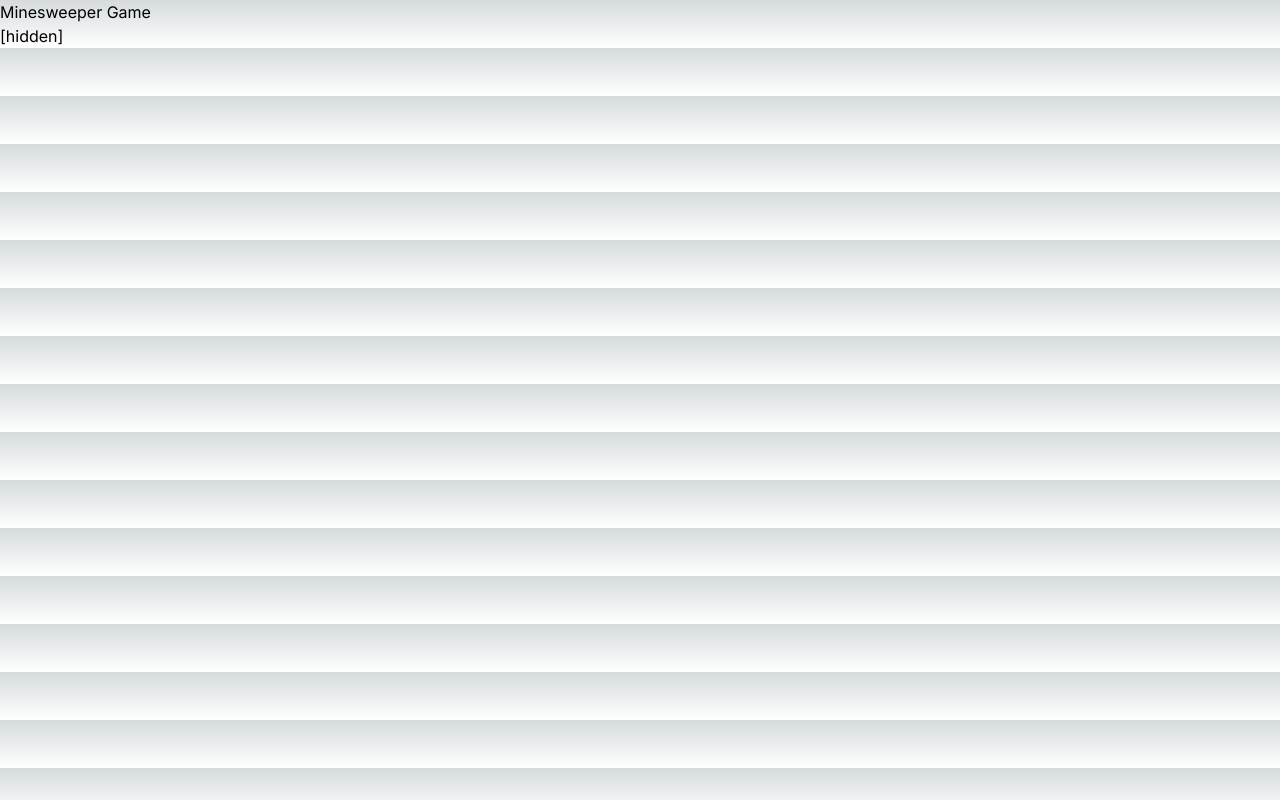
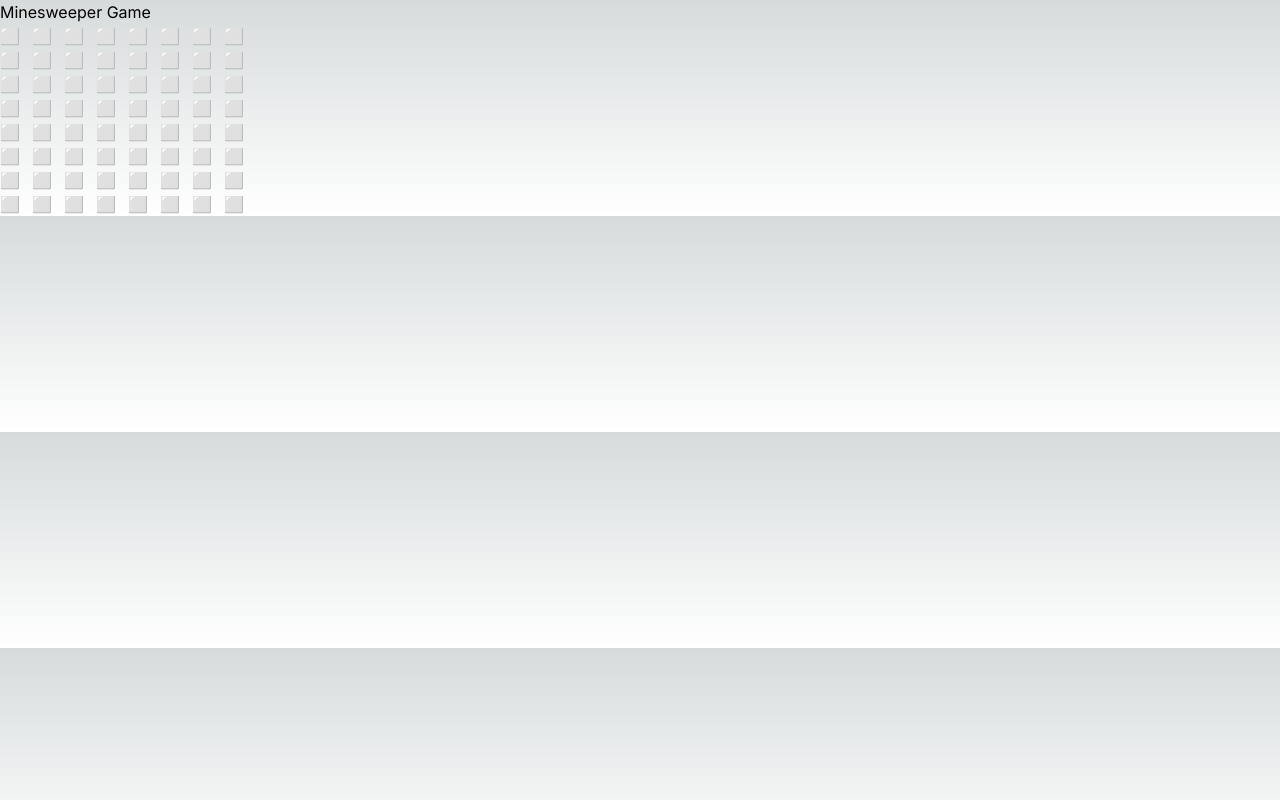
Before and after one commit to Waldo000000/minesweeper-multiplayer, a Next.js app: page /game in a window 1280 px wide. Built offline with nearby package versions, Linux system fonts and the light colour scheme.

Commit message:
Grid of cells (initialization; reveal-all on lose; improved cell graphics; encapsulate logic in MinesweeperGame)

```diff
--- /dev/null
+++ b/app/game/lib/minesweeper-game.tsx
@@ -0,0 +1,129 @@
+export type Cell = {
+    isMine: boolean;
+    isRevealed: boolean;
+    isFlagged: boolean;
+    neighbouringMines: number;
+};
+
+type Board = Cell[][];
+
+export type State = {
+    board: Board;
+};
+
+export class MinesweeperGame {
+    private rows: number;
+    private cols: number;
+    private totalMines: number;
+    private onStateChangeCallback: (state: State) => void;
+
+    private state: State;
+
+    constructor(rows: number, cols: number, totalMines: number, onStateChangeCallback: (state: State) => void) {
+        this.rows = rows;
+        this.cols = cols;
+        this.totalMines = totalMines;
+        this.onStateChangeCallback = onStateChangeCallback;
+
+        this.state = {
+            board: this.createBoard()
+        };
+        this.placeMines();
+        this.calculateneighbouringMines();
+        this.onStateChanged();
+    }
+
+    private createBoard(): Board {
+        const board: Board = [];
+
+        for (let row = 0; row < this.rows; row++) {
+            const newRow: Cell[] = [];
+            for (let col = 0; col < this.cols; col++) {
+                newRow.push({
+                    isMine: false,
+                    isRevealed: false,
+                    isFlagged: false,
+                    neighbouringMines: 0
+                });
+            }
+            board.push(newRow);
+        }
+
+        return board;
+    }
+
+    private placeMines(): void {
+        let minesToPlace = this.totalMines;
+
+        while (minesToPlace > 0) {
+            const randomRow = Math.floor(Math.random() * this.rows);
+            const randomCol = Math.floor(Math.random() * this.cols);
+
+            if (!this.state.board[randomRow][randomCol].isMine) {
+                this.state.board[randomRow][randomCol].isMine = true;
+                minesToPlace--;
+            }
+        }
+    }
+
+    private calculateneighbouringMines(): void {
+        for (let row = 0; row < this.rows; row++) {
+            for (let col = 0; col < this.cols; col++) {
+                if (!this.state.board[row][col].isMine) {
+                    let count = 0;
+
+                    for (let i = -1; i <= 1; i++) {
+                        for (let j = -1; j <= 1; j++) {
+                            const newRow = row + i;
+                            const newCol = col + j;
+
+                            if (
+                                newRow >= 0 &&
+                                newRow < this.rows &&
+                                newCol >= 0 &&
+                                newCol < this.cols &&
+                                this.state.board[newRow][newCol].isMine
+                            ) {
+                                count++;
+                            }
+                        }
+                    }
+
+                    this.state.board[row][col].neighbouringMines = count;
+                }
+            }
+        }
+    }
+
+    revealCell = (row: number, col: number) => {
+        const cell = this.state.board[row][col];
+        if (!cell.isRevealed) {
+            cell.isRevealed = true;
+            if (cell.isMine) {
+                this.revealAll();
+            }
+        }
+        this.onStateChanged();
+    }
+
+    flagCell = (row: number, col: number) => {
+        const cell = this.state.board[row][col];
+        if (!cell.isRevealed) {
+            cell.isFlagged = !cell.isFlagged;
+        }
+        this.onStateChanged();
+    }
+
+    private revealAll(): void {
+        this.state.board.forEach((row) => {
+            row.forEach((cell) => {
+                cell.isRevealed = true;
+            });
+        });
+        this.onStateChanged();
+    }
+
+    private onStateChanged() {
+        this.onStateChangeCallback({...this.state});
+    }
+}
--- a/app/game/page.tsx
+++ b/app/game/page.tsx
@@ -5,7 +5,7 @@ export default function Page() {
   return (
     <div>
       <h1>Minesweeper Game</h1>
-      <Game></Game>
+      <Game nRows={8} nCols={8} nMines={10}></Game>
     </div>
   );
 };
--- a/app/game/ui/cell.tsx
+++ b/app/game/ui/cell.tsx
@@ -1,35 +1,40 @@
 'use client';
 import React from 'react';
 
-interface CellProps {
-  value: number;
-  revealed: boolean;
-  flagged: boolean;
+export interface CellProps {
+  isMine: boolean;
+  isRevealed: boolean;
+  isFlagged: boolean;
+  neighbouringMines: number;
   onClick: () => void;
   onRightClick: (e: React.MouseEvent) => void;
 }
 
-const Cell: React.FC<CellProps> = ({ value, revealed, flagged, onClick, onRightClick }) => {
+const Cell: React.FC<CellProps> = ({ neighbouringMines, isMine, isRevealed, isFlagged, onClick, onRightClick }) => {
   const handleClick = () => {
-    if (!flagged && !revealed) {
+    if (!isFlagged && !isRevealed) {
       onClick();
     }
   };
 
   const handleRightClick = (e: React.MouseEvent) => {
     e.preventDefault();
-    if (!revealed) {
+    if (!isRevealed) {
       onRightClick(e);
     }
   };
 
   return (
     <div
-      className={`cell ${revealed ? 'revealed' : ''} ${flagged ? 'flagged' : ''}`}
+      className={`w-8 cell ${isRevealed ? 'revealed' : ''} ${isFlagged ? 'flagged' : ''}`}
       onClick={handleClick}
       onContextMenu={handleRightClick}
     >
-      {revealed && !flagged ? (value === 0 ? "[empty]" : value) : flagged ? '🚩' : "[hidden]"}
+      {!isRevealed && !isFlagged && '⬜'}
+      {!isRevealed && isFlagged && '🚩'}
+      {isRevealed && !isMine && neighbouringMines === 0 && '⬛'}
+      {isRevealed && !isMine && neighbouringMines !== 0 && neighbouringMines}
+      {isRevealed && isMine && '💥'}
     </div>
   );
 };
--- a/app/game/ui/game.tsx
+++ b/app/game/ui/game.tsx
@@ -1,22 +1,29 @@
 'use client';
-import dynamic from 'next/dynamic';
-import { useState } from 'react';
+import { useEffect, useState } from 'react';
+import Grid from './grid';
+import { MinesweeperGame, State } from '../lib/minesweeper-game';
 
-const DynamicCell = dynamic(() => import('./cell'), { ssr: false });
+interface GameProps {
+    nRows: number;
+    nCols: number;
+    nMines: number;
+}
 
-export default function Game() {
-    const [revealed, setRevealed] = useState(false);
-    const [flagged, setFlagged] = useState(false);
+const Game: React.FC<GameProps> = ({ nRows, nCols, nMines }) => {
+    const [minesweeperGame, setMinesweeperGame] = useState<MinesweeperGame | null>(null);
+    const [state, setState] = useState<State | null>(null);
 
-    let cellProps = {
-        value: 1,
-        revealed: revealed,
-        flagged: flagged,
-        onClick: () => { setRevealed(!revealed) },
-        onRightClick: () => { setFlagged(!flagged) }
-    };
+    useEffect(() => {
+        const game = new MinesweeperGame(nRows, nCols, nMines, (state) => setState({...state}));
 
-    return (
-        <DynamicCell {...cellProps} />
-    );
+        setMinesweeperGame(game);
+    }, [nRows, nCols, nMines]);
+
+    return <Grid
+        board={state?.board ?? []}
+        onCellClick={minesweeperGame?.revealCell || (() => { })}
+        onCellRightClick={minesweeperGame?.flagCell || (() => { })}
+    />
 }
+
+export default Game;
--- /dev/null
+++ b/app/game/ui/grid.tsx
@@ -0,0 +1,38 @@
+import React from 'react';
+import dynamic from 'next/dynamic';
+import { Cell } from '../lib/minesweeper-game';
+
+const DynamicCell = dynamic(() => import('./cell'), { ssr: false });
+
+interface GridProps {
+  board: Cell[][];
+  onCellClick: (row: number, col: number) => void;
+  onCellRightClick: (row: number, col: number) => void;
+}
+
+const Grid: React.FC<GridProps> = ({ board, onCellClick, onCellRightClick }) => {
+  return (
+    <div className="grid">
+      {board.map((row, rowIndex) => (
+        <div key={rowIndex} className="row flex">
+          {row.map((cell, colIndex) => (
+            <DynamicCell
+              key={`${rowIndex}-${colIndex}`}
+              neighbouringMines={cell.neighbouringMines}
+              isMine={cell.isMine}
+              isRevealed={cell.isRevealed}
+              isFlagged={cell.isFlagged}
+              onClick={() => onCellClick(rowIndex, colIndex)}
+              onRightClick={(e) => {
+                e.preventDefault();
+                onCellRightClick(rowIndex, colIndex);
+              }}
+            />
+          ))}
+        </div>
+      ))}
+    </div>
+  )
+};
+
+export default Grid;
```
